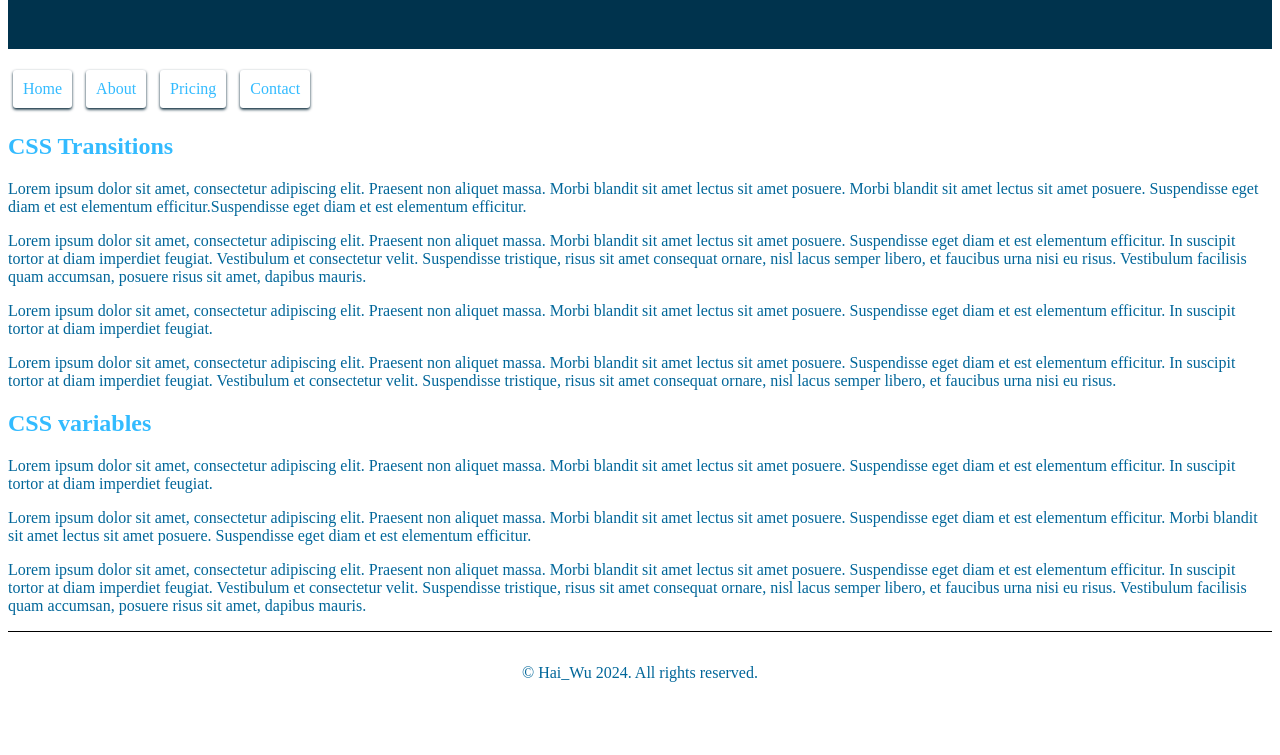
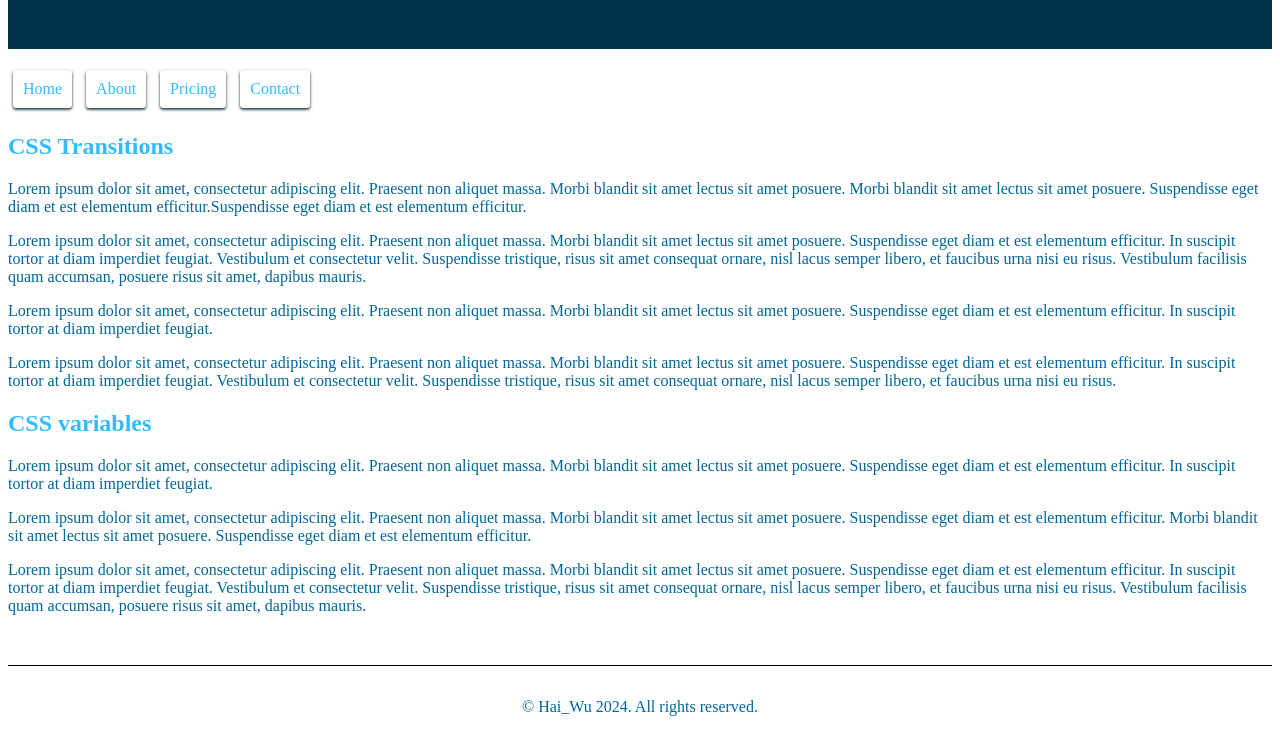
Before and after one commit to Abungo-w/acit1620-lab4, a plain HTML site: page index.html in a window 1280 px wide. Shown: the part 135-890 px from the top of the page. Before the commit the page ends 857 px from the top, so only its background shows below. Drawn offline with Linux system fonts and the light colour scheme.

Commit message:
fixed footer

```diff
--- a/styles.css
+++ b/styles.css
@@ -7,6 +7,10 @@ header {
     color: hsl(var(--base-color), 100%);
     background-color: hsl(var(--base-color), 15%);
     padding: 3rem;
+}
+
+main {
+    margin-bottom: 50px;
 }
 
 p {
@@ -43,6 +47,10 @@ li:hover {
 }
 
 footer {
+    position: relative;
+    left: 0;
+    right: 0;
+    bottom: 0;
     padding: 1rem;
     border-top: 1px solid hsl(var(--base-color), 0%);
     text-align: center;
```
